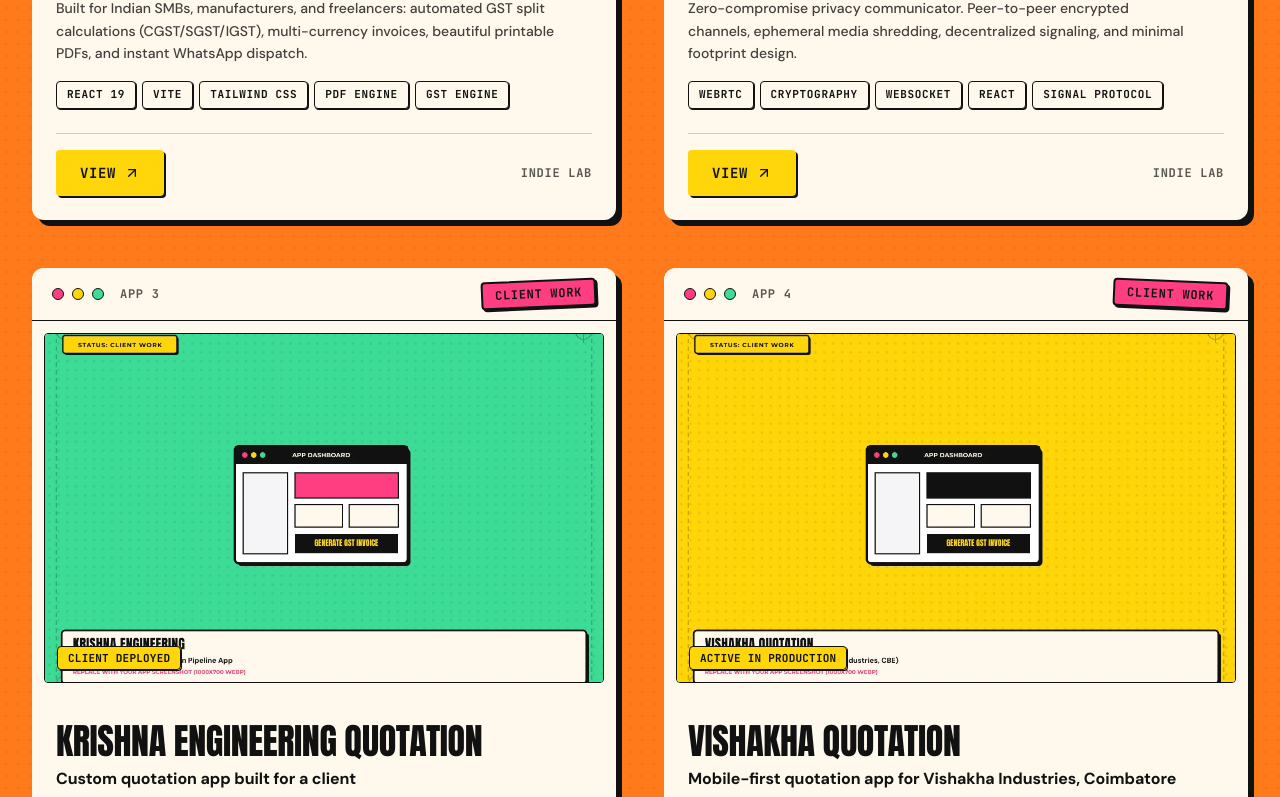
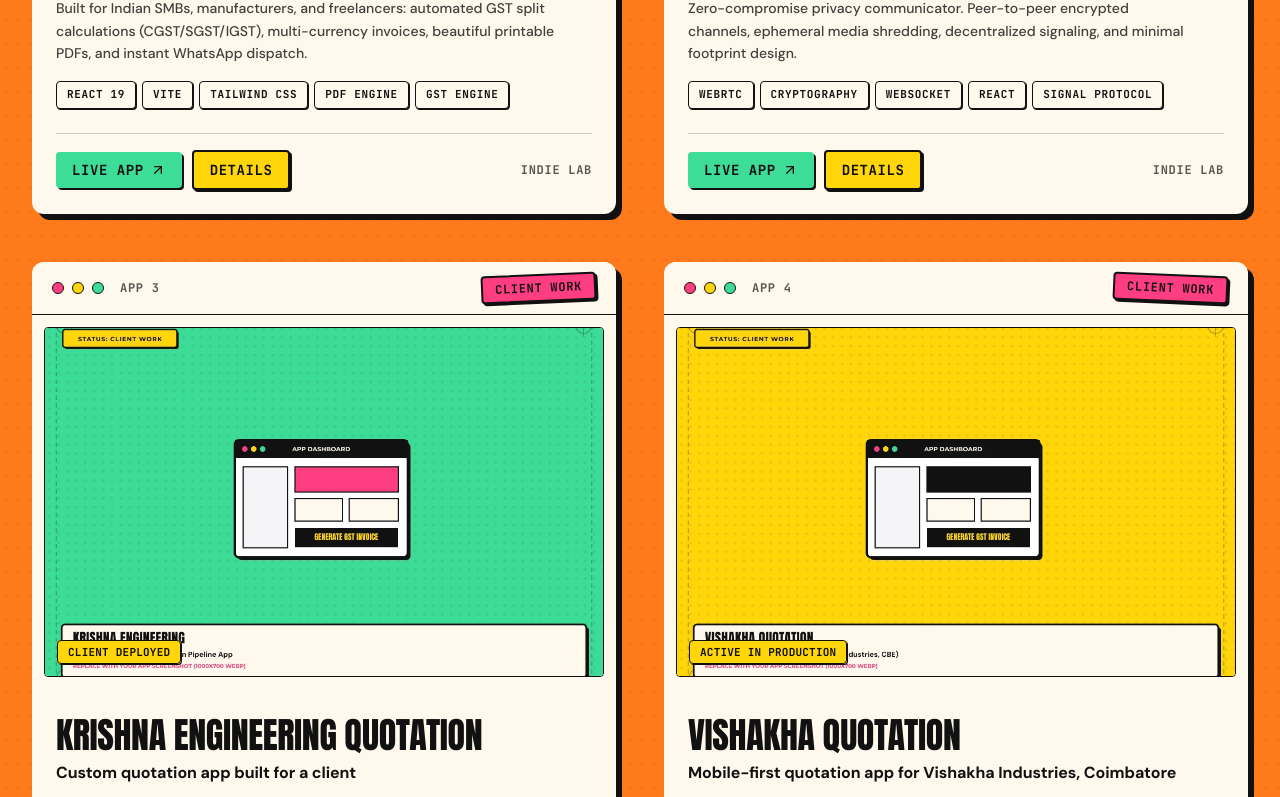
Before and after one commit to kesavkumarthamburaj-dev/Kesav-kumar-Thamburaj, a React (Vite) app: page / in a window 1280 px wide. Shown: the part 6287-7084 px from the top of the page. Built offline with nearby package versions, Linux system fonts and the light colour scheme.

Commit message:
feat: wire direct Live App links and Launch Live App modal buttons for Gathex Invoice

```diff
--- a/src/components/ProductModal.jsx
+++ b/src/components/ProductModal.jsx
@@ -1,6 +1,6 @@
 import React, { useEffect } from 'react';
 import { motion, useReducedMotion } from 'framer-motion';
-import { X, Code2 } from 'lucide-react';
+import { X, Code2, ArrowUpRight, ExternalLink } from 'lucide-react';
 
 export default function ProductModal({ product, isDark, onClose }) {
   const shouldReduceMotion = useReducedMotion();
@@ -81,6 +81,18 @@ export default function ProductModal({ product, isDark, onClose }) {
             }`}>
               {product.tagline}
             </p>
+            {product.url && (
+              <a
+                href={product.url}
+                target="_blank"
+                rel="noopener noreferrer"
+                className="inline-flex items-center gap-1.5 mt-2 px-3 py-1 bg-mint/15 text-mint border border-mint/40 rounded font-mono text-xs font-bold hover:bg-mint hover:text-[#111111] transition-all group/link"
+              >
+                <ExternalLink className="w-3.5 h-3.5" />
+                <span>{product.url.replace(/^https?:\/\//, '')}</span>
+                <ArrowUpRight className="w-3.5 h-3.5 transition-transform group-hover/link:translate-x-0.5 group-hover/link:-translate-y-0.5" />
+              </a>
+            )}
           </div>
 
           {/* Screenshot container with paper frame in dark mode */}
@@ -155,6 +167,17 @@ export default function ProductModal({ product, isDark, onClose }) {
             Founder &bull; Software Architecture
           </span>
           <div className="flex items-center gap-3">
+            {product.url && (
+              <a
+                href={product.url}
+                target="_blank"
+                rel="noopener noreferrer"
+                className="btn-slide-fill inline-flex items-center gap-2 px-5 py-2.5 bg-mint text-[#111111] font-mono text-xs sm:text-sm font-black uppercase tracking-[var(--track-button)] whitespace-nowrap rounded border-2.5 border-[#111111] shadow-[3px_3px_0px_#111111] hover:bg-yellow hover:scale-105 active:scale-95 transition-all"
+              >
+                <span>Launch Live App</span>
+                <ArrowUpRight className="w-4 h-4 text-[#111111]" />
+              </a>
+            )}
             <motion.button
               onClick={onClose}
               whileTap={shouldReduceMotion ? undefined : { scale: 0.96 }}
--- a/src/components/SoftwareSection.jsx
+++ b/src/components/SoftwareSection.jsx
@@ -194,14 +194,28 @@ export default function SoftwareSection({ isDark, onOpenProductModal }) {
                   <div className={`mt-6 pt-4 border-t flex items-center justify-between ${
                     isDark ? 'border-[#2E2A24]' : 'border-ink/20'
                   }`}>
-                    <motion.button
-                      whileTap={shouldReduceMotion ? undefined : { scale: 0.96 }}
-                      onClick={() => onOpenProductModal(product)}
-                      className="btn-slide-fill group/btn min-h-[46px] px-6 py-2.5 bg-yellow text-[#111111] font-mono text-xs sm:text-sm font-bold uppercase tracking-[var(--track-button)] whitespace-nowrap rounded border-2.5 border-[#111111] shadow-[2px_2px_0px_#111111] hover:bg-mint hover:translate-x-[1px] hover:translate-y-[1px] transition-colors duration-150 inline-flex items-center gap-2 cursor-pointer"
-                    >
-                      <span>View</span>
-                      <ArrowUpRight className="w-4 h-4 text-[#111111] transition-transform duration-200 group-hover/btn:translate-x-1.5" />
-                    </motion.button>
+                    <div className="flex items-center gap-2.5">
+                      {product.url && (
+                        <a
+                          href={product.url}
+                          target="_blank"
+                          rel="noopener noreferrer"
+                          onClick={(e) => e.stopPropagation()}
+                          className="btn-slide-fill inline-flex items-center gap-1.5 px-4 py-2 bg-mint text-[#111111] font-mono text-xs sm:text-sm font-bold uppercase tracking-[var(--track-button)] whitespace-nowrap rounded border-2.5 border-[#111111] shadow-[2px_2px_0px_#111111] hover:bg-yellow hover:scale-105 transition-all cursor-pointer"
+                        >
+                          <span>Live App</span>
+                          <ArrowUpRight className="w-4 h-4 text-[#111111]" />
+                        </a>
+                      )}
+
+                      <motion.button
+                        whileTap={shouldReduceMotion ? undefined : { scale: 0.96 }}
+                        onClick={() => onOpenProductModal(product)}
+                        className="btn-slide-fill group/btn px-4 py-2 bg-yellow text-[#111111] font-mono text-xs sm:text-sm font-bold uppercase tracking-[var(--track-button)] whitespace-nowrap rounded border-2 border-[#111111] shadow-[2px_2px_0px_#111111] hover:bg-mint transition-colors duration-150 inline-flex items-center gap-1.5 cursor-pointer"
+                      >
+                        <span>Details</span>
+                      </motion.button>
+                    </div>
 
                     <span className={`font-mono text-xs font-bold uppercase tracking-[var(--track-label)] ${
                       isDark ? 'text-[#C9BFAE]' : 'text-ink/70'
```
